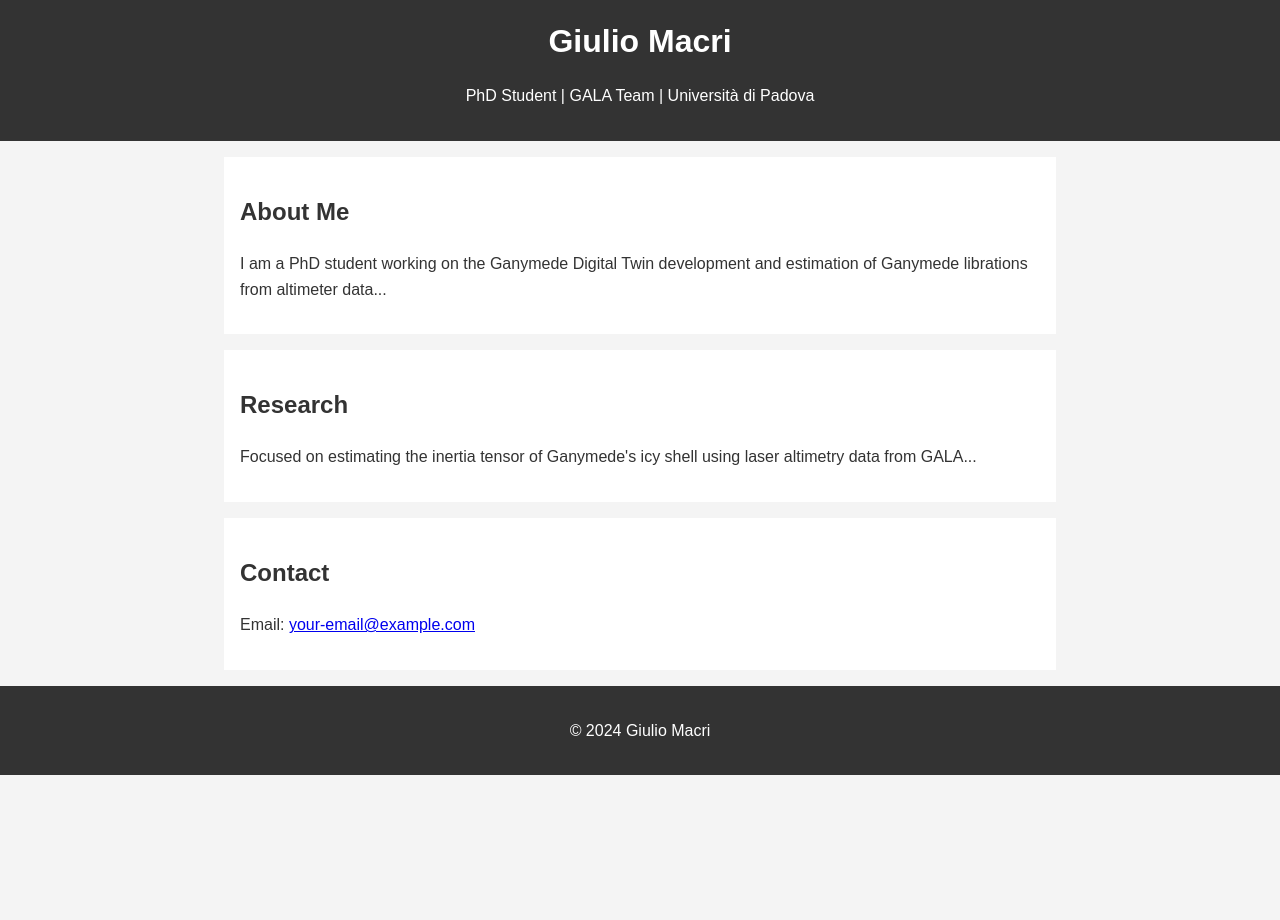
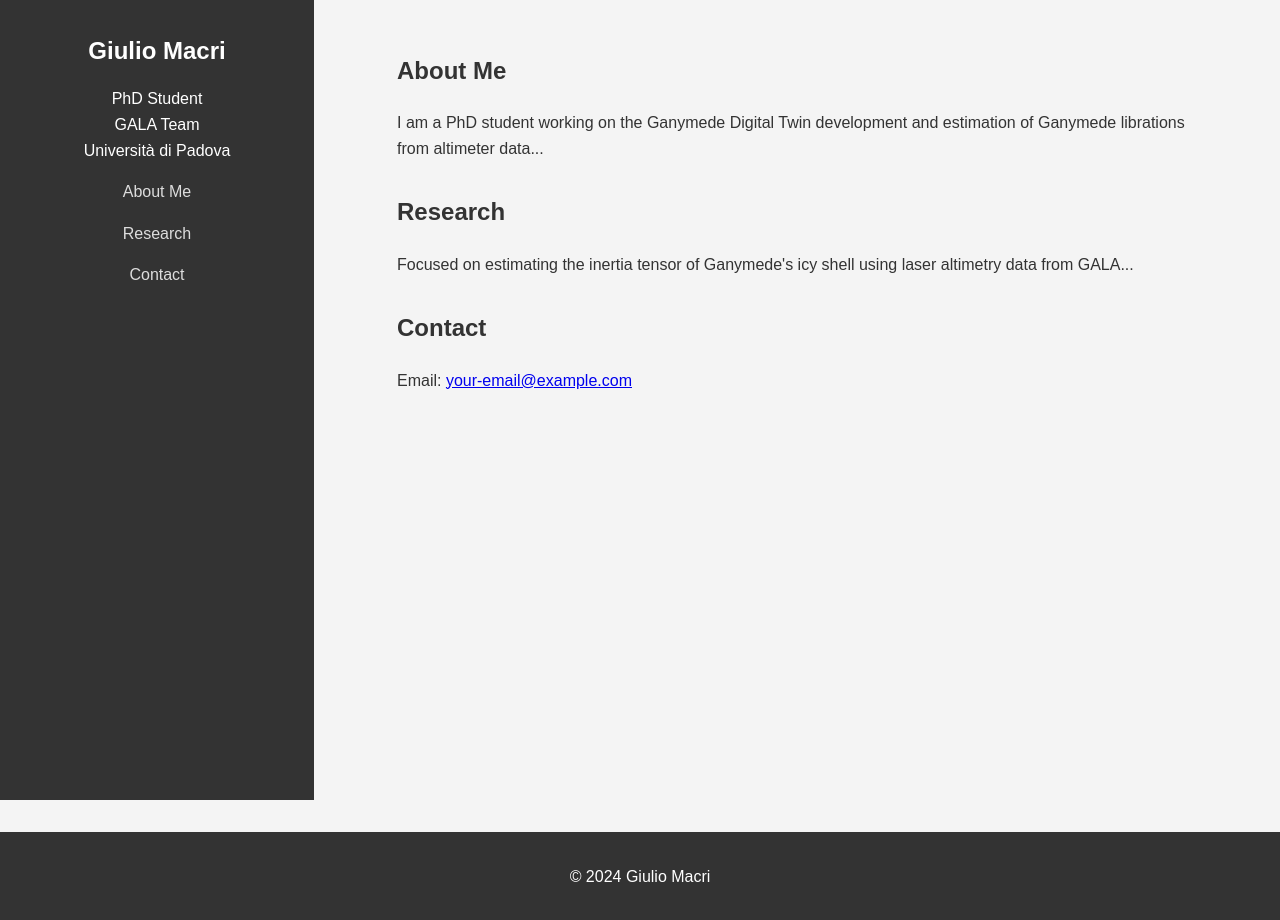
Before and after one commit to giuliomacri/giulio-macri, a plain HTML site: page index.html in a window 1280 px wide. Before the commit the page ends 800 px from the top, so only its background shows below. Drawn offline with Linux system fonts and the light colour scheme.

Commit message:
Add files via upload

```diff
--- a/index.html
+++ b/index.html
@@ -7,11 +7,17 @@
   <link rel="stylesheet" href="style.css">
 </head>
 <body>
-  <header>
-    <h1>Giulio Macri</h1>
-    <p>PhD Student | GALA Team | Università di Padova</p>
-  </header>
-
+  <div class="container">
+    <nav class="sidebar">
+      <h2>Giulio Macri</h2>
+      <p>PhD Student<br>GALA Team<br>Università di Padova</p>
+      <ul>
+        <li><a href="#about">About Me</a></li>
+        <li><a href="#research">Research</a></li>
+        <li><a href="#contact">Contact</a></li>
+      </ul>
+    </nav>
+    <main class="content">
       <section id="about">
         <h2>About Me</h2>
         <p>I am a PhD student working on the Ganymede Digital Twin development and estimation of Ganymede librations from altimeter data...</p>
@@ -26,6 +32,8 @@
         <h2>Contact</h2>
         <p>Email: <a href="mailto:your-email@example.com">your-email@example.com</a></p>
       </section>
+    </main>
+  </div>
 
   <footer>
     <p>© 2024 Giulio Macri</p>
--- a/style.css
+++ b/style.css
@@ -7,23 +7,51 @@ body {
   background-color: #f4f4f4;
 }
 
-header {
+.container {
+  display: flex;
+  min-height: 100vh;
+}
+
+.sidebar {
   background: #333;
   color: #fff;
-  padding: 1em 0;
+  width: 250px;
+  padding: 2em;
   text-align: center;
 }
 
-header h1 {
+.sidebar h2 {
   margin: 0;
-  font-size: 2em;
+  font-size: 1.5em;
 }
 
-section {
-  padding: 1em;
-  margin: 1em auto;
+.sidebar ul {
+  list-style: none;
+  padding: 0;
+}
+
+.sidebar ul li {
+  margin: 1em 0;
+}
+
+.sidebar ul li a {
+  color: #ddd;
+  text-decoration: none;
+}
+
+.sidebar ul li a:hover {
+  color: #fff;
+}
+
+.content {
+  flex: 1;
+  padding: 2em;
   max-width: 800px;
-  background: #fff;
+  margin: 0 auto;
+}
+
+.content section {
+  margin-bottom: 2em;
 }
 
 footer {
@@ -31,5 +59,5 @@ footer {
   padding: 1em;
   background: #333;
   color: #fff;
-  margin-top: 1em;
+  margin-top: 2em;
 }
```
Lines whose indentation alone changed are shown as unchanged.
